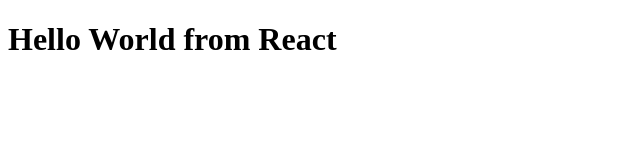
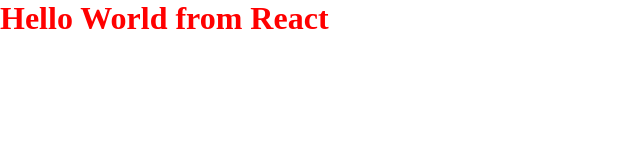
Before and after one commit to M-A-N-I-K/Namaste-React, a plain HTML site: page Inception_EP_01/index.html in a window 1280 px wide. Shown: the whole page, without its empty margins (0-640 px from the left). Drawn offline with nearby package versions, Linux system fonts and the light colour scheme.

Commit message:
Learned about creatElement

```diff
--- a/Inception_EP_01/App.js
+++ b/Inception_EP_01/App.js
@@ -3,5 +3,8 @@ const heading = React.createElement(
 	{ id: "Heading" },
 	"Hello World from React"
 );
+
+console.log(heading); // Object
+
 const root = ReactDOM.createRoot(document.getElementById("root"));
 root.render(heading);
--- /dev/null
+++ b/Inception_EP_01/index.css
@@ -0,0 +1,5 @@
+* {
+	padding: 0;
+	color: red;
+	margin: 0;
+}
--- a/Inception_EP_01/index.html
+++ b/Inception_EP_01/index.html
@@ -4,6 +4,7 @@
 		<meta charset="UTF-8" />
 		<meta name="viewport" content="width=device-width, initial-scale=1.0" />
 		<title>Inception</title>
+		<link rel="stylesheet" href="index.css" />
 	</head>
 	<body>
 		<div id="root"></div>
```
